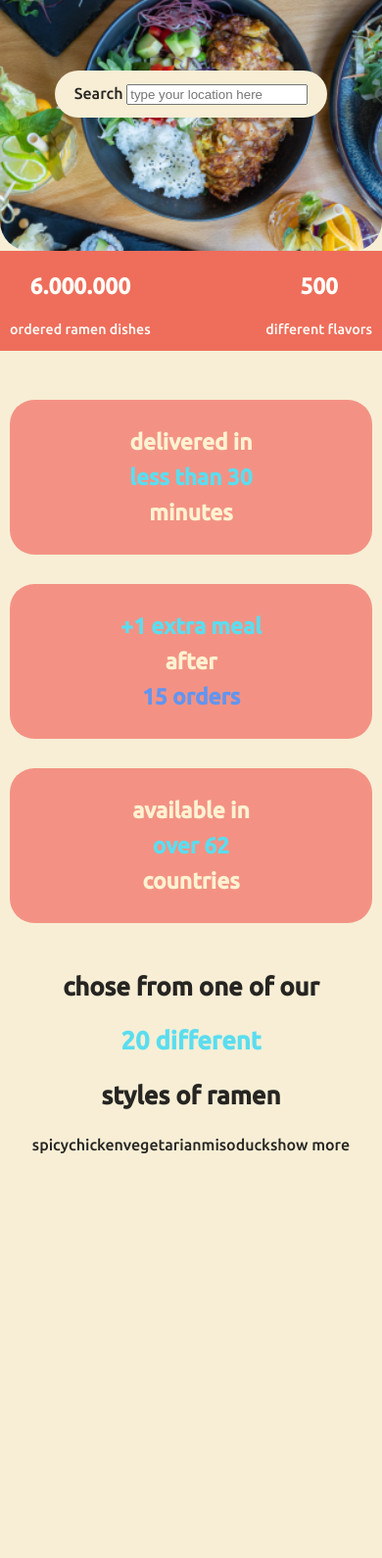
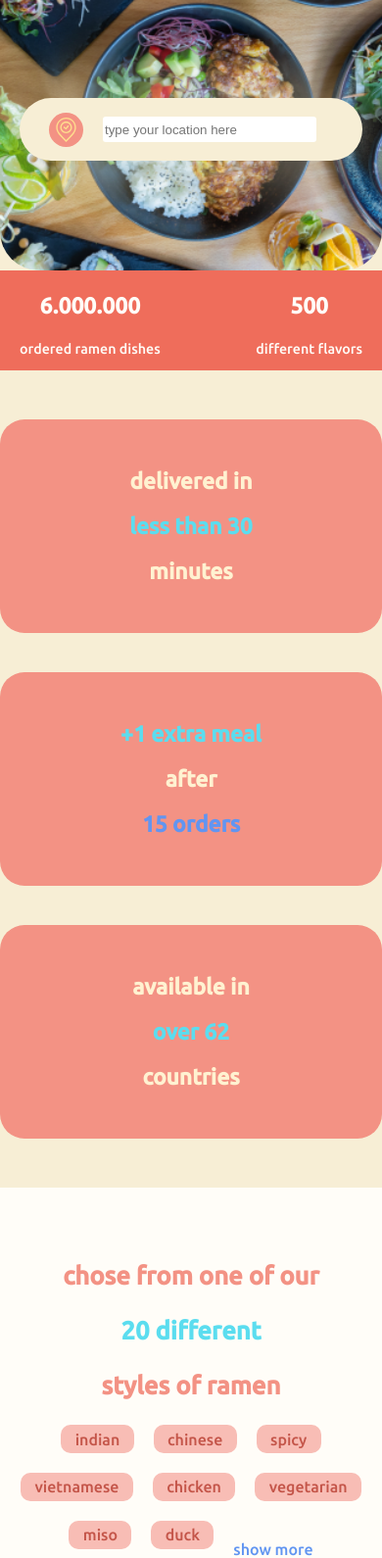
Before and after one commit to ptchblvck/dc-web-developer, a plain HTML site: page 109-liefer-service/index.html in a window 390 px wide. Shown: the part 369-1959 px from the top of the page at 98% size. Before the commit the page ends 1546 px from the top, so only its background shows below. Drawn offline with Linux system fonts and the light colour scheme.

Commit message:
added icons and fixed the navbar. shows on mobile. added some badges and anchor tags

```diff
--- a/109-liefer-service/css/main.css
+++ b/109-liefer-service/css/main.css
@@ -9,6 +9,8 @@
   --color-secondary-200: #fff2d1;
   --color-secondary-500: #ffde8d;
   --color-secondary-800: #b39b63;
+
+  --color-secondary-200-opaticy03: rgba(255, 242, 209, 0.3);
 
   --color-highlight-200: #a8c5f7;
   --color-highlight-500: #6195f1;
@@ -27,18 +29,18 @@
   --color-chopstick-outer: #150c03;
 
   --space-xs: 5px;
-  --space-sm: 10px;
-  --space-md: 20px;
-  --space-lg: 30px;
+  --space-sm: 20px;
+  --space-md: 30px;
+  --space-lg: 40px;
   --space-xl: 50px;
   --space-xxl: 80px;
 
   --space-section: 50px;
 
-  --border-small: 10px;
-  --border-medium: 25px;
-  --border-large: 60px;
-  --border-xlarge: 100px;
+  --border-radius-small: 10px;
+  --border-radius-medium: 25px;
+  --border-radius-large: 60px;
+  --border-radius-xlarge: 100px;
 
   --font-size-small: 12.64px;
   --font-size-default: 16px;
@@ -156,18 +158,85 @@ header .delivery-address {
   border-bottom-right-radius: var(--space-lg);
   height: 20em;
   display: flex;
+  align-content: center;
+  justify-content: center;
+}
+
+header .delivery-address .blur-effect {
+  position: relative;
+  height: 8em;
+  width: 100%;
+  border-radius: var(--border-radius-xlarge);
+  background-color: var(--color-secondary-200-opaticy03);
+  margin-bottom: -6em;
+  filter: blur(20px);
+}
+header .delivery-address .container {
+  display: flex;
   justify-content: center;
   align-items: center;
+  flex-direction: column;
+  flex-basis: 100%;
 }
 
 header .delivery-address .searchbar {
   background-color: var(--background-color-200);
+  position: relative;
   padding: var(--space-md);
-  height: 3em;
-  border-radius: var(--border-medium);
+  height: 4em;
+  width: 100%;
+  border-radius: var(--border-radius-xlarge);
   display: flex;
   justify-content: space-between;
   align-items: center;
+  gap: var(--space-xl);
+}
+
+header .delivery-address .searchbar .search-wrapper {
+  display: flex;
+  justify-content: space-between;
+  align-items: center;
+  gap: var(--space-sm);
+}
+
+header .delivery-address .searchbar .search-wrapper .search .icon-wrapper {
+  display: flex;
+  justify-content: center;
+  align-items: center;
+  height: 35px;
+  width: 35px;
+}
+
+header > section.delivery-address > div > div.searchbar > div > label > div {
+  background-color: var(--color-primary-200);
+  border-radius: 50%;
+}
+
+header
+  > section.delivery-address
+  > div
+  > div.searchbar
+  > div
+  > label
+  > div
+  > div {
+  background-image: url("../img/svg/location-svgrepo-com.svg");
+  background-size: contain;
+  background-repeat: no-repeat;
+  /* background-color: red; */
+  width: 25px;
+  height: 25px;
+  filter: invert(82%) sepia(38%) saturate(518%) hue-rotate(338deg)
+    brightness(106%) contrast(102%);
+}
+
+header .delivery-address .searchbar .search-wrapper .search-text {
+  outline: transparent;
+  border: transparent;
+  border-radius: 3px;
+  height: 2em;
+  flex-basis: 85%;
+  flex-shrink: 0;
 }
 
 /* main section goes here  */
@@ -198,7 +267,7 @@ main #features {
   flex-direction: column;
   gap: var(--space-lg);
   flex: 1;
-  margin-top: var(--space-section);
+  margin: var(--space-section) 0;
 }
 
 main section:nth-child(2) .feature-card {
@@ -208,7 +277,7 @@ main section:nth-child(2) .feature-card {
   flex-grow: 1;
   flex-shrink: 0;
   padding: var(--space-md);
-  border-radius: var(--border-medium);
+  border-radius: var(--border-radius-medium);
 }
 
 main section:nth-child(2) .feature-card > h3 {
@@ -218,5 +287,38 @@ main section:nth-child(2) .feature-card > h3 {
 /* dishes */
 
 main #dishes {
-  margin-top: var(--space-section);
+  padding-top: var(--space-section);
+  background-color: var(--color-white);
 }
+
+#dishes > div > div.dishes-text {
+  color: var(--color-primary-200);
+}
+
+#dishes > div > div.dishes-item-wrapper {
+  display: flex;
+  flex-wrap: wrap;
+  gap: var(--space-sm);
+  align-content: stretch;
+  align-items: stretch;
+  justify-content: center;
+}
+
+#dishes > div > div.dishes-item-wrapper > .dishes-items {
+  display: flex;
+  color: var(--color-primary-800);
+  align-items: center;
+  padding: 0.9em;
+  background-color: var(--color-primary-100);
+  border-radius: var(--border-radius-small);
+  height: var(--font-size-small);
+}
+
+#dishes > div > div.dishes-item-wrapper > .dishes-more {
+  margin-top: var(--space-sm);
+  color: var(--color-highlight-500);
+}
+
+#dishes > div > div.dishes-item-wrapper > .dishes-more:hover {
+  color: var(--color-highlight-200);
+}
--- a/109-liefer-service/css/navigation.css
+++ b/109-liefer-service/css/navigation.css
@@ -30,36 +30,48 @@ header .navigation .logo-navigation > input {
   cursor: pointer;
   opacity: 0;
   z-index: 200;
-  left: 3px;
-  top: 5px;
+  left: 11px;
+  top: 13px;
 }
 
 header .navigation .menu {
   display: none;
-  height: 40vh;
+  height: 50vh;
   width: 100%;
   list-style: none;
   padding: 0;
   background-color: var(--background-color-200);
   position: absolute;
-  top: 52px;
+  top: 65px;
   left: 0;
-  border: var(--color-black) 3px solid;
+  z-index: 99;
+  border-bottom-right-radius: var(--border-radius-medium);
+  border-bottom-left-radius: var(--border-radius-medium);
   transform: translate(0 100%);
-  transition: transform 0.5s cubic-bezier(0.075, 0.82, 0.165, 1);
-  z-index: 99;
+  transition: transform 2s cubic-bezier(0.075, 0.82, 0.165, 1), ease;
+}
+
+header .navigation .menu a {
+  color: var(--color-primary-500);
+  opacity: 0.5;
+}
+
+header .navigation .menu a:hover {
+  opacity: 1;
+}
+
+header .navigation .menu a > li {
+  padding: var(--space-sm) 0;
 }
 
 header
   .navigation
-  .logo-navigation
-  #mobile-menu-button:checked
-  ~ header
-  .navigation
-  .menu#nav-menu {
+  .logo-navigation:has(#mobile-menu-button:checked)
+  ~ #nav-menu {
   display: flex;
   flex-direction: column;
-  background-color: blue;
+  gap: var(--space-xs);
+  justify-content: center;
 }
 
 header .navigation .logo-navigation .dish {
@@ -80,6 +92,9 @@ header .navigation .logo-navigation .dish .ramen-dish {
   background-image: url("../img/svg/ramen-icon.svg");
   background-position-x: -9.1px;
   background-position-y: -12.5px;
+  transition-property: all;
+  transition-duration: 0.7s;
+  transition-timing-function: ease;
 }
 
 header .navigation .logo-navigation .chopstick {
@@ -146,3 +161,13 @@ header
   > .ramen-dish {
   display: none;
 }
+
+header .navigation .logo-navigation #mobile-menubutton:checked ~ .dish::before {
+  opacity: 0;
+  animation: ball 1.5s linear infinite;
+  content: " ";
+  border: 2px solid var(--color-chopstick-outer);
+  display: block;
+  position: relative;
+  top: 0.25px;
+}
--- a/109-liefer-service/index.html
+++ b/109-liefer-service/index.html
@@ -23,7 +23,7 @@
           <a href="#app-download" class="nav-item">
             <li>App for custormers</li>
           </a>
-          <a href="#search-text" class="nav-item">
+          <a href="#search-location" class="nav-item">
             <li>search now</li>
           </a>
           <a href="#businesses" class="nav-item">
@@ -52,16 +52,23 @@
         </div>
       </section>
       <section class="delivery-address">
-        <div class="searchbar">
-          <div class="search-text">
-            <label for="search-text" class="search">Search</label>
-            <span class="delivery-icon"></span
-            ><input
-              type="text"
-              class="search-text"
-              id="search-location"
-              placeholder="type your location here"
-            /><span class="delete-icon"></span>
+        <div class="container">
+          <div class="blur-effect"></div>
+          <div class="searchbar">
+            <div class="search-wrapper">
+              <label for="search-text" class="search"
+                ><div class="icon-wrapper">
+                  <div class="delivery-icon"></div></div
+              ></label>
+
+              <input
+                type="text"
+                class="search-text"
+                id="search-location"
+                placeholder="type your location here"
+              />
+              <div class="delete-icon"></div>
+            </div>
           </div>
         </div>
       </section>
@@ -118,7 +125,10 @@
             <h2>styles of ramen</h2>
           </div>
           <div class="dishes-item-wrapper">
-            <a href="" class="dishes-items">spicy</a
+            <a href="" class="dishes-items">indian</a
+            ><a href="" class="dishes-items">chinese</a
+            ><a href="" class="dishes-items">spicy</a>
+            <a href="" class="dishes-items">vietnamese</a
             ><a href="" class="dishes-items">chicken</a
             ><a href="" class="dishes-items">vegetarian</a
             ><a href="" class="dishes-items">miso</a
```
Also changed, not shown: 109-liefer-service/img/svg/location-svgrepo-com.svg (added).
